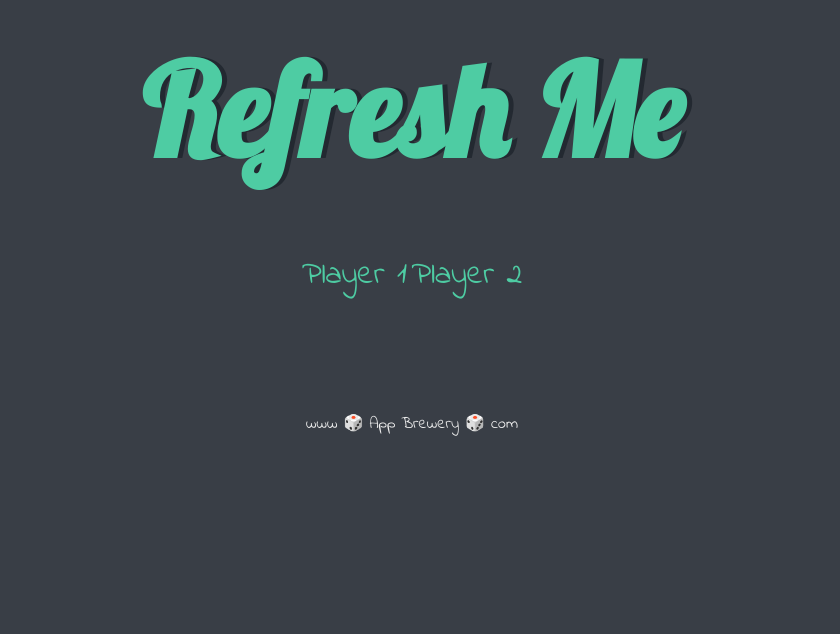
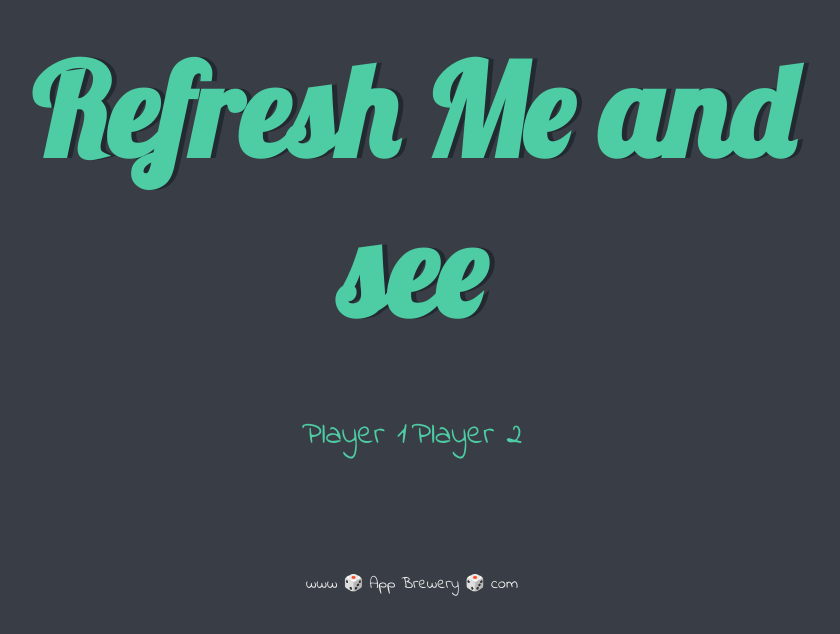
Before and after one commit to slkoay/Course_Udemy, a plain HTML site: page dicee.html in a window 1280 px wide. Shown: the whole page, without its empty margins (228-1068 px from the left). Drawn offline with Linux system fonts and the light colour scheme.

Commit message:
Update dicee.html

```diff
--- a/dicee.html
+++ b/dicee.html
@@ -11,7 +11,7 @@
   </head>
   <body>
     <div class="container">
-      <h1>Refresh Me</h1>
+      <h1>Refresh Me and see</h1>
 
       <div class="dice">
         <p>Player 1</p>
```
